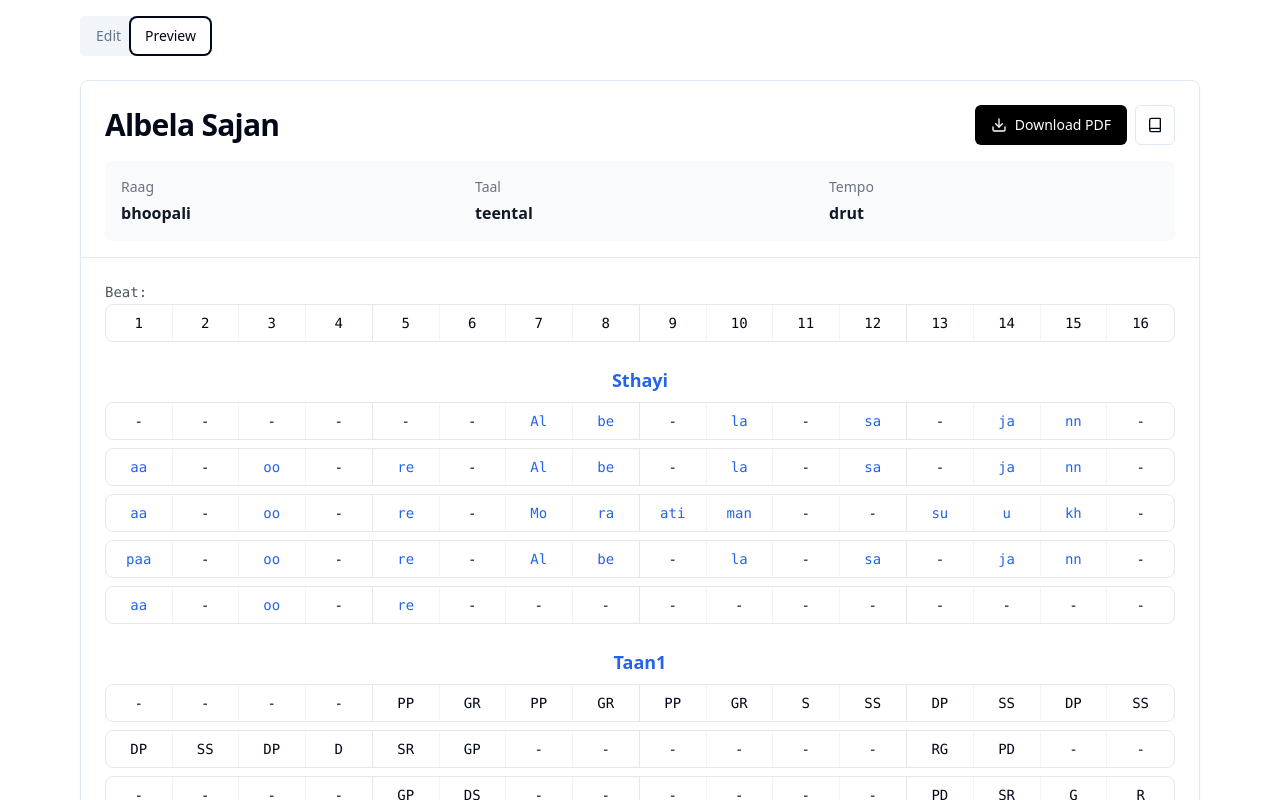
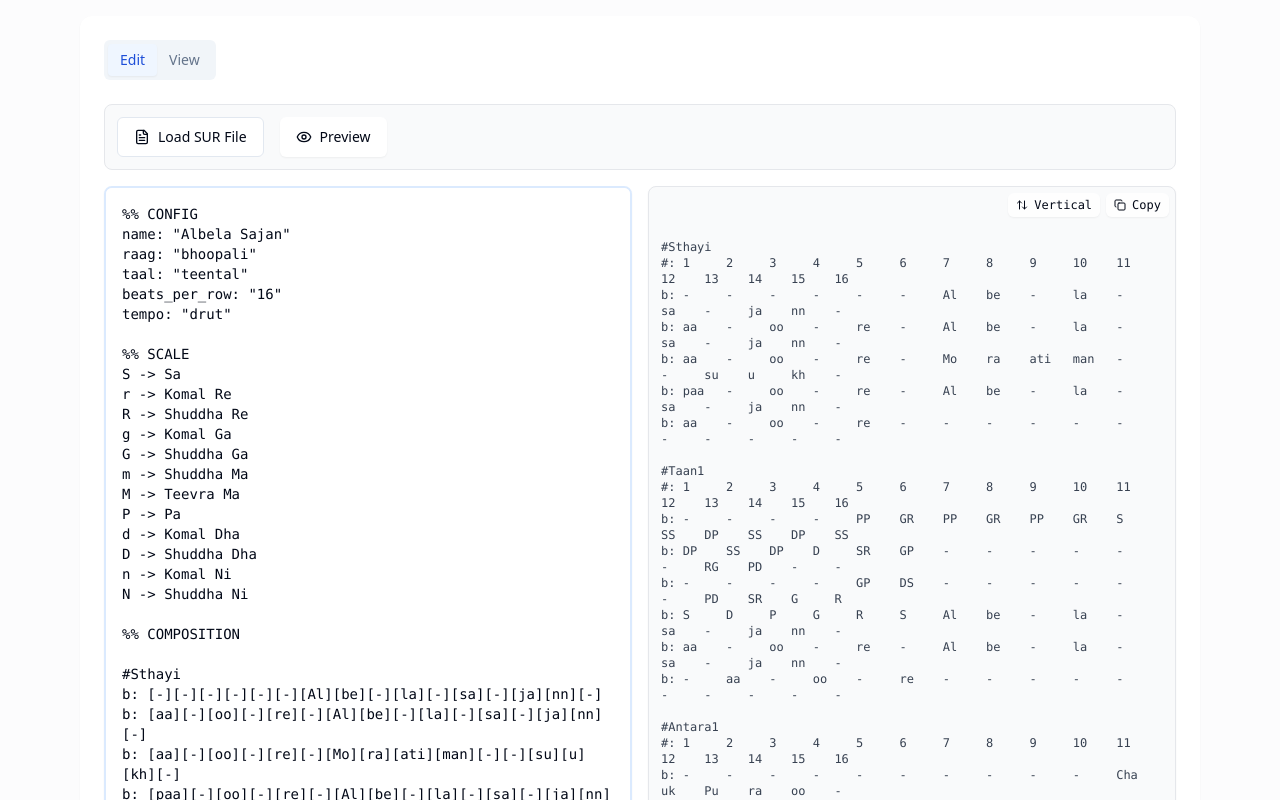
Before and after one commit to codevalley/surmaker, a React (Vite) app in the folder websur/: page / in a window 1280 px wide. Both pictures are taken after a click on the button "Preview". Shown: the top 800 px of the page. Built offline with nearby package versions, Linux system fonts and the light colour scheme.

Commit message:
Visual overall of the edit tab

```diff
--- a/websur/src/artifact-component.tsx
+++ b/websur/src/artifact-component.tsx
@@ -1,12 +1,13 @@
-import React, { useState } from 'react';
+import React, { useState, useMemo, memo } from 'react';
 import { Card, CardHeader, CardTitle, CardContent } from '@/components/ui/card';
 import { Tabs, TabsContent, TabsList, TabsTrigger } from '@/components/ui/tabs';
 import { Button } from '@/components/ui/button';
-import { Download, FileText, Book } from 'lucide-react';
+import { Download, FileText, Book, Eye, ArrowRightLeft, ArrowUpDown, Copy, Check } from 'lucide-react';
 import { SurParser, Note, Beat, Element, ElementType, NotePitch } from './lib/sur-parser';
 import type { SurDocument, Section } from './lib/sur-parser/types';
 import html2pdf from 'html2pdf.js';
 import { SurFormatter } from './lib/sur-parser/formatter';
+import debounce from 'lodash/debounce';
 
 const DEFAULT_SUR = `%% CONFIG
 name: "Albela Sajan"
@@ -149,9 +150,224 @@ const BeatGrid: React.FC<BeatGridProps> = ({ beats = [], totalBeats = 16, groupS
   );
 };
 
+// Add parser instance at the top level
+const surParser = new SurParser();
+
+// Add this helper to calculate visual length (ignoring combining characters)
+const getVisualLength = (str: string): number => {
+  // Remove all combining characters (U+0300 to U+036F)
+  return str.normalize('NFD')
+           .replace(/[\u0300-\u036f]/g, '')
+           .length;
+};
+
+// Add this helper function to generate beat numbers
+const generateBeatNumbers = (maxBeatWidth: number): string => {
+  const numbers = Array.from({ length: 16 }, (_, i) => (i + 1).toString());
+  return numbers.map(num => num.padEnd(maxBeatWidth, ' ')).join(' ');
+};
+
+// Update the preview content generation in SUREditor
+const SUREditor: React.FC<{ content: string; onChange: (content: string) => void }> = ({ content, onChange }) => {
+  const [editableContent, setEditableContent] = useState(content);
+  const [showPreview, setShowPreview] = useState(false);
+  const [isVerticalLayout, setIsVerticalLayout] = useState(false);
+  const [copied, setCopied] = useState(false);
+
+  const debouncedOnChange = useMemo(
+    () => debounce((value: string) => onChange(value), 150),
+    [onChange]
+  );
+
+  const handleChange = (e: React.ChangeEvent<HTMLTextAreaElement>) => {
+    const newContent = e.target.value;
+    setEditableContent(newContent);
+    debouncedOnChange(newContent);
+  };
+
+  const handleFileUpload = (e: React.ChangeEvent<HTMLInputElement>) => {
+    const file = e.target.files?.[0];
+    if (file) {
+      const reader = new FileReader();
+      reader.onload = (e) => {
+        const content = e.target?.result as string;
+        setEditableContent(content);
+        onChange(content);
+      };
+      reader.readAsText(file);
+    }
+  };
+
+  // Parse the content for preview if needed
+  let previewContent = '';
+  if (showPreview) {
+    try {
+      const surDoc = surParser.parse(editableContent);
+      const formatter = new SurFormatter();
+
+      // First pass: calculate max visual beat width
+      let maxBeatWidth = 0;
+      surDoc.composition.sections.forEach(section => {
+        section.beats.forEach(beat => {
+          const formattedBeat = formatter.formatBeat(beat);
+          const visualLength = getVisualLength(formattedBeat);
+          maxBeatWidth = Math.max(maxBeatWidth, visualLength);
+        });
+      });
+
+      maxBeatWidth += 2; // Add padding
+
+      // Second pass: format with padding
+      if (surDoc.composition.sections.length > 0) {
+        previewContent = surDoc.composition.sections.map((section: Section) => {
+          const sectionLines = [`#${section.title}`];
+
+          // Add beat numbers row
+          sectionLines.push(`#: ${generateBeatNumbers(maxBeatWidth)}`);
+
+          const beatLines = groupBeatsIntoLines(section.beats);
+
+          beatLines.forEach((beatLine) => {
+            // Format each beat with padding based on visual length
+            const formattedBeats = beatLine.map(beat => {
+              const formatted = formatter.formatBeat(beat);
+              const visualLength = getVisualLength(formatted);
+              const paddingNeeded = maxBeatWidth - visualLength;
+              return formatted + ' '.repeat(paddingNeeded);
+            });
+
+            // Join the padded beats with a space
+            sectionLines.push(`b: ${formattedBeats.join(' ')}`);
+          });
+
+          return sectionLines.join('\n');
+        }).join('\n\n');
+      }
+    } catch (e) {
+      console.error('Error parsing SUR file:', e);
+      previewContent = 'Error parsing SUR file';
+    }
+  }
+
+  const handleCopy = async () => {
+    try {
+      await navigator.clipboard.writeText(previewContent);
+      setCopied(true);
+      setTimeout(() => setCopied(false), 2000); // Reset after 2 seconds
+    } catch (err) {
+      console.error('Failed to copy text:', err);
+    }
+  };
+
+  return (
+    <div className="h-full flex flex-col gap-4">
+      {/* Top toolbar - remove preview controls from here */}
+      <div className="flex justify-between items-center p-3 bg-gray-50 rounded-lg border border-gray-200">
+        <div className="flex items-center gap-4">
+          <label className="cursor-pointer">
+            <input
+              type="file"
+              accept=".sur"
+              onChange={handleFileUpload}
+              className="hidden"
+            />
+            <Button variant="outline" className="gap-2 bg-white">
+              <FileText className="h-4 w-4" />
+              Load SUR File
+            </Button>
+          </label>
+
+          <Button
+            variant="ghost"
+            onClick={() => setShowPreview(!showPreview)}
+            className={`gap-2 ${showPreview ? 'bg-white shadow-sm' : ''}`}
+          >
+            <Eye className="h-4 w-4" />
+            Preview
+          </Button>
+        </div>
+      </div>
+
+      {/* Main editor area */}
+      <div className={`flex gap-4 h-full ${isVerticalLayout ? 'flex-col' : 'flex-row'}`}>
+        {/* Editor with distinct styling */}
+        <div className={`flex-1 ${showPreview ? (isVerticalLayout ? 'h-1/2' : 'w-1/2') : 'w-full'}`}>
+          <textarea
+            id="content"
+            value={editableContent}
+            onChange={handleChange}
+            className="w-full h-full min-h-[300px] p-4 font-mono text-sm
+                     bg-white border-2 border-blue-100 rounded-lg shadow-sm
+                     focus:ring-2 focus:ring-blue-200 focus:border-blue-300
+                     transition-colors duration-200"
+            placeholder="Enter your SUR notation here..."
+            spellCheck={false}
+          />
+        </div>
+
+        {/* Preview panel with floating controls */}
+        {showPreview && (
+          <div className={`flex-1 relative ${isVerticalLayout ? 'h-1/2' : 'w-1/2'}`}>
+            {/* Preview content with controls in top-right corner */}
+            <div className="h-full min-h-[300px] p-3 font-mono text-xs
+                          bg-gray-50 border border-gray-200 rounded-lg
+                          shadow-sm overflow-auto relative">
+              {/* Floating controls in top-right corner */}
+              <div className="absolute top-1.5 right-1.5 flex gap-1.5">
+                <Button
+                  variant="ghost"
+                  size="sm"
+                  onClick={() => setIsVerticalLayout(!isVerticalLayout)}
+                  className="h-6 px-2 text-xs bg-white/80 hover:bg-white shadow-sm"
+                >
+                  {isVerticalLayout ? (
+                    <>
+                      <ArrowRightLeft className="h-3 w-3 mr-1.5" />
+                      Horizontal
+                    </>
+                  ) : (
+                    <>
+                      <ArrowUpDown className="h-3 w-3 mr-1.5" />
+                      Vertical
+                    </>
+                  )}
+                </Button>
+
+                <Button
+                  variant="ghost"
+                  size="sm"
+                  onClick={handleCopy}
+                  className="h-6 px-2 text-xs bg-white/80 hover:bg-white shadow-sm"
+                >
+                  {copied ? (
+                    <>
+                      <Check className="h-3 w-3 mr-1.5 text-green-600" />
+                      Copied!
+                    </>
+                  ) : (
+                    <>
+                      <Copy className="h-3 w-3 mr-1.5" />
+                      Copy
+                    </>
+                  )}
+                </Button>
+              </div>
+
+              {/* Preview content */}
+              <pre className="whitespace-pre-wrap text-gray-700 pt-10">
+                {previewContent}
+              </pre>
+            </div>
+          </div>
+        )}
+      </div>
+    </div>
+  );
+};
+
+// Also update the parseSURFile function to use the parser instance
 const parseSURFile = (content: string): SurDocument => {
-  const parser = new SurParser();
-  return parser.parse(content);
+  return surParser.parse(content);
 };
 
 // First, let's define some types to help with TypeScript errors
@@ -308,66 +524,6 @@ const groupBeatsIntoLines = (beats: Beat[], beatsPerLine: number = 16): Beat[][]
   return lines;
 };
 
-// Update the SUREditor component
-const SUREditor: React.FC<{ content: string; onChange: (content: string) => void }> = ({ content, onChange }) => {
-  const [editableContent, setEditableContent] = useState(content);
-  const parser = new SurParser();
-
-  const handleChange = (e: React.ChangeEvent<HTMLTextAreaElement>) => {
-    const newContent = e.target.value;
-    setEditableContent(newContent);
-    onChange(newContent);
-  };
-
-  // Parse the content and get the beats for preview
-  let previewContent = '';
-  try {
-    const surDoc = parser.parse(editableContent);
-    const formatter = new SurFormatter();
-
-    if (surDoc.composition.sections.length > 0) {
-      previewContent = surDoc.composition.sections.map(section => {
-        const sectionLines = [`#${section.title}`];
-
-        // Group beats into lines
-        const beatLines = groupBeatsIntoLines(section.beats);
-
-        beatLines.forEach((beatLine) => {
-          // Use the formatter to format the line
-          const renderedLine = formatter.formatLine(beatLine);
-          sectionLines.push(`b: ${renderedLine}`);
-        });
-
-        return sectionLines.join('\n');
-      }).join('\n\n');
-    }
-  } catch (e) {
-    console.error('Error parsing SUR file:', e);
-    previewContent = 'Error parsing SUR file';
-  }
-
-  return (
-    <div className="grid gap-4">
-      <div className="grid gap-2">
-        <label htmlFor="content">Content</label>
-        <textarea
-          id="content"
-          value={editableContent}
-          onChange={handleChange}
-          className="font-mono"
-          rows={20}
-        />
-      </div>
-      <div className="grid gap-2">
-        <label>Preview</label>
-        <pre className="p-4 border rounded bg-muted font-mono whitespace-pre-wrap">
-          {previewContent}
-        </pre>
-      </div>
-    </div>
-  );
-};
-
 interface PreviewProps {
   document: SurDocument;
 }
@@ -433,20 +589,49 @@ export function Preview({ document }: PreviewProps) {
   );
 }
 
+// Add this interface
+interface ParsedSurDoc {
+  document: SurDocument | null;
+  error: Error | null;
+}
+
 const SUREditorViewer = () => {
   const [content, setContent] = useState(DEFAULT_SUR);
   const [hideControls, setHideControls] = useState(false);
 
+  // Memoize the parsed document
+  const parsedDoc = useMemo<ParsedSurDoc>(() => {
+    try {
+      return {
+        document: parseSURFile(content),
+        error: null
+      };
+    } catch (e) {
+      return {
+        document: null,
+        error: e as Error
+      };
+    }
+  }, [content]);
+
   const toggleControls = () => setHideControls(!hideControls);
 
   return (
+    <div className="min-h-screen bg-gray-50/50">
       <div className="max-w-6xl mx-auto p-4">
+        <div className="bg-white rounded-xl shadow-sm p-6">
           {/* Hide tabs in compact mode */}
           <div className={hideControls ? 'hidden' : ''}>
             <Tabs defaultValue="edit" className="w-full">
               <TabsList className="mb-4">
-            <TabsTrigger value="edit">Edit</TabsTrigger>
-            <TabsTrigger value="preview">Preview</TabsTrigger>
+                <TabsTrigger value="edit"
+                  className="data-[state=active]:bg-blue-50 data-[state=active]:text-blue-700">
+                  Edit
+                </TabsTrigger>
+                <TabsTrigger value="preview"
+                  className="data-[state=active]:bg-gray-50 data-[state=active]:text-gray-700">
+                  View
+                </TabsTrigger>
               </TabsList>
 
               <TabsContent value="edit">
@@ -455,7 +640,7 @@ const SUREditorViewer = () => {
 
               <TabsContent value="preview">
                 <PreviewContent
-              content={content}
+                  parsedDoc={parsedDoc}
                   hideControls={hideControls}
                   toggleControls={toggleControls}
                 />
@@ -466,23 +651,82 @@ const SUREditorViewer = () => {
           {/* Show only preview in compact mode */}
           <div className={hideControls ? '' : 'hidden'}>
             <PreviewContent
-          content={content}
+              parsedDoc={parsedDoc}
               hideControls={hideControls}
               toggleControls={toggleControls}
             />
           </div>
         </div>
+      </div>
+    </div>
   );
 };
 
-// Separate Preview Content component
+// Update PreviewContent to use the parsed document
 interface PreviewContentProps {
-  content: string;
+  parsedDoc: ParsedSurDoc;
   hideControls: boolean;
   toggleControls: () => void;
 }
 
-const PreviewContent: React.FC<PreviewContentProps> = ({ content, hideControls, toggleControls }) => (
+const BeatLine: React.FC<{
+  beatLine: Beat[];
+  lineIdx: number;
+  hideControls: boolean;
+  formatter: SurFormatter;
+}> = memo(({ beatLine, lineIdx, hideControls, formatter }) => {
+  return (
+    <div className={`grid grid-cols-4 gap-0 ${
+      hideControls ? '' : 'border border-gray-200 rounded-lg'
+    }`}>
+      {[0, 1, 2, 3].map((group) => (
+        <div key={group} className={`border-r border-gray-200 ${
+          hideControls ? 'border-transparent' : ''
+        } last:border-r-0`}>
+          <div className="grid grid-cols-4">
+            {[0, 1, 2, 3].map((num) => {
+              const beatIndex = group * 4 + num;
+              const beat = beatLine[beatIndex] || {
+                elements: [{ note: { pitch: NotePitch.SILENCE } }],
+                bracketed: false
+              };
+              return (
+                <div
+                  key={beatIndex}
+                  className={`text-center ${hideControls ? 'py-0.5' : 'p-2'} ${
+                    (beatIndex + 1) % 4 === 0 ? 'border-r border-gray-300' :
+                    hideControls ? 'border-transparent' : 'border-r border-gray-100'
+                  } last:border-r-0 relative group ${
+                    beat.elements.some(e => e.lyrics) ? 'text-blue-600' : ''
+                  }`}
+                >
+                  {formatter.formatBeat(beat)}
+                  <div className="absolute -top-8 left-1/2 transform -translate-x-1/2 bg-black text-white text-xs px-2 py-1 rounded opacity-0 group-hover:opacity-100 transition-opacity duration-200 pointer-events-none">
+                    Beat {lineIdx * 16 + beatIndex + 1}
+                  </div>
+                </div>
+              );
+            })}
+          </div>
+        </div>
+      ))}
+    </div>
+  );
+});
+
+const PreviewContent: React.FC<PreviewContentProps> = ({ parsedDoc, hideControls, toggleControls }) => {
+  // Now use parsedDoc.document instead of parsing multiple times
+  const surDoc = parsedDoc.document;
+
+  if (!surDoc) return null;
+
+  // Calculate total beats
+  const totalBeats = surDoc.composition.sections.reduce(
+    (sum, section) => sum + section.beats.length,
+    0
+  );
+
+  return (
     <Card className="w-full">
       <CardHeader className="border-b border-gray-200 pb-4">
         {/* Normal View */}
@@ -491,20 +735,12 @@ const PreviewContent: React.FC<PreviewContentProps> = ({ content, hideControls,
             <div className="flex-1">
               <div className="flex justify-between items-center mb-4">
                 <CardTitle className="text-3xl font-bold">
-                {(() => {
-                  try {
-                    const surDoc = parseSURFile(content);
-                    return surDoc.metadata.name || 'Untitled Composition';
-                  } catch (e) {
-                    return 'Preview';
-                  }
-                })()}
+                  {surDoc.metadata.name || 'Untitled Composition'}
                 </CardTitle>
                 <div className="flex gap-2">
                   {/* PDF Export Button */}
                   {(() => {
                     try {
-                    const surDoc = parseSURFile(content);
                       return (
                         <PDFExporter
                           config={{
@@ -539,40 +775,19 @@ const PreviewContent: React.FC<PreviewContentProps> = ({ content, hideControls,
                   <div>
                     <dt className="text-sm font-medium text-gray-500 mb-1">Raag</dt>
                     <dd className="text-base font-semibold text-gray-900">
-                    {(() => {
-                      try {
-                        const surDoc = parseSURFile(content);
-                        return surDoc.metadata.raag || 'Not specified';
-                      } catch (e) {
-                        return 'Not specified';
-                      }
-                    })()}
+                      {surDoc.metadata.raag || 'Not specified'}
                     </dd>
                   </div>
                   <div>
                     <dt className="text-sm font-medium text-gray-500 mb-1">Taal</dt>
                     <dd className="text-base font-semibold text-gray-900">
-                    {(() => {
-                      try {
-                        const surDoc = parseSURFile(content);
-                        return surDoc.metadata.taal || 'Not specified';
-                      } catch (e) {
-                        return 'Not specified';
-                      }
-                    })()}
+                      {surDoc.metadata.taal || 'Not specified'}
                     </dd>
                   </div>
                   <div>
                     <dt className="text-sm font-medium text-gray-500 mb-1">Tempo</dt>
                     <dd className="text-base font-semibold text-gray-900">
-                    {(() => {
-                      try {
-                        const surDoc = parseSURFile(content);
-                        return surDoc.metadata.tempo || 'Not specified';
-                      } catch (e) {
-                        return 'Not specified';
-                      }
-                    })()}
+                      {surDoc.metadata.tempo || 'Not specified'}
                     </dd>
                   </div>
                 </dl>
@@ -586,18 +801,9 @@ const PreviewContent: React.FC<PreviewContentProps> = ({ content, hideControls,
           <div className="flex justify-between items-center">
             <div className="flex items-center gap-8">
               <h1 className="text-2xl font-bold">
-              {(() => {
-                try {
-                  const surDoc = parseSURFile(content);
-                  return surDoc.metadata.name;
-                } catch (e) {
-                  return 'Preview';
-                }
-              })()}
+                {surDoc.metadata.name}
               </h1>
               {(() => {
-              try {
-                const surDoc = parseSURFile(content);
                 return (
                   <div className="flex items-center gap-4 text-base">
                     <span className="font-semibold text-gray-900">{surDoc.metadata.raag}</span>
@@ -607,9 +813,6 @@ const PreviewContent: React.FC<PreviewContentProps> = ({ content, hideControls,
                     <span className="font-semibold text-gray-900">{surDoc.metadata.tempo}</span>
                   </div>
                 );
-              } catch (e) {
-                return null;
-              }
               })()}
             </div>
             <Button
@@ -660,7 +863,6 @@ const PreviewContent: React.FC<PreviewContentProps> = ({ content, hideControls,
           {/* Composition sections */}
           {(() => {
             try {
-            const surDoc = parseSURFile(content);
               const formatter = new SurFormatter();
 
               return surDoc.composition.sections.map((section, sectionIdx) => {
@@ -675,42 +877,13 @@ const PreviewContent: React.FC<PreviewContentProps> = ({ content, hideControls,
                     </h3>
                     <div className="font-mono text-sm space-y-2">
                       {beatLines.map((beatLine, lineIdx) => (
-                      <div key={`${sectionIdx}-${lineIdx}`}
-                           className={`grid grid-cols-4 gap-0 ${
-                             hideControls ? '' : 'border border-gray-200 rounded-lg'
-                           }`}>
-                        {[0, 1, 2, 3].map((group) => (
-                          <div key={group} className={`border-r border-gray-200 ${
-                            hideControls ? 'border-transparent' : ''
-                          } last:border-r-0`}>
-                            <div className="grid grid-cols-4">
-                              {[0, 1, 2, 3].map((num) => {
-                                const beatIndex = group * 4 + num;
-                                const beat = beatLine[beatIndex] || {
-                                  elements: [{ note: { pitch: NotePitch.SILENCE } }],
-                                  bracketed: false
-                                };
-                                return (
-                                  <div
-                                    key={beatIndex}
-                                    className={`text-center ${hideControls ? 'py-0.5' : 'p-2'} ${
-                                      (beatIndex + 1) % 4 === 0 ? 'border-r border-gray-300' :
-                                      hideControls ? 'border-transparent' : 'border-r border-gray-100'
-                                    } last:border-r-0 relative group ${
-                                      beat.elements.some(e => e.lyrics) ? 'text-blue-600' : ''
-                                    }`}
-                                  >
-                                    {formatter.formatBeat(beat)}
-                                    <div className="absolute -top-8 left-1/2 transform -translate-x-1/2 bg-black text-white text-xs px-2 py-1 rounded opacity-0 group-hover:opacity-100 transition-opacity duration-200 pointer-events-none">
-                                      Beat {lineIdx * 16 + beatIndex + 1}
-                                    </div>
-                                  </div>
-                                );
-                              })}
-                            </div>
-                          </div>
-                        ))}
-                      </div>
+                        <BeatLine
+                          key={`${sectionIdx}-${lineIdx}`}
+                          beatLine={beatLine}
+                          lineIdx={lineIdx}
+                          hideControls={hideControls}
+                          formatter={formatter}
+                        />
                       ))}
                     </div>
                   </div>
@@ -725,5 +898,6 @@ const PreviewContent: React.FC<PreviewContentProps> = ({ content, hideControls,
       </CardContent>
     </Card>
   );
+};
 
 export default SUREditorViewer;
--- a/websur/src/lib/sur-parser/formatter.ts
+++ b/websur/src/lib/sur-parser/formatter.ts
@@ -78,7 +78,17 @@ export class SurFormatter {
     return elements.some(e => e.lyrics);
   }
 
+  // Add memoization for commonly formatted beats
+  private beatCache = new Map<string, string>();
+
   public formatBeat(beat: Beat): string {
+    // Create a cache key from the beat
+    const cacheKey = JSON.stringify(beat);
+
+    // Check cache first
+    const cached = this.beatCache.get(cacheKey);
+    if (cached) return cached;
+
     if (!beat || !beat.elements || beat.elements.length === 0) {
       return '-';
     }
@@ -92,15 +102,21 @@ export class SurFormatter {
         const lyricsElement = formattedElements.find(e => e.includes(':') || !e.match(/^[SRGMPDN\-\*'.-]*$/));
         const noteElements = formattedElements.filter(e => !e.includes(':') && e.match(/^[SRGMPDN\-\*'.-]*$/));
         const notes = noteElements.join('');
-        return `[${lyricsElement} ${notes}]`;
+        const result = `[${lyricsElement} ${notes}]`;
+        this.beatCache.set(cacheKey, result);
+        return result;
       }
 
       // For other cases that need brackets
-      return `[${formattedElements.join(' ')}]`;
+      const result = `[${formattedElements.join(' ')}]`;
+      this.beatCache.set(cacheKey, result);
+      return result;
     }
 
     // For notes without lyrics, always join without spaces
-    return formattedElements.join('');
+    const result = formattedElements.join('');
+    this.beatCache.set(cacheKey, result);
+    return result;
   }
 
   public formatLine(beats: Beat[]): string {
```
Lines whose indentation alone changed are shown as unchanged.
